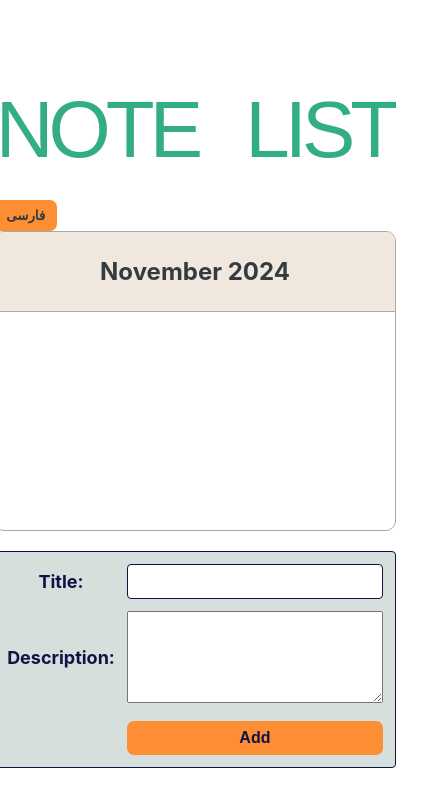
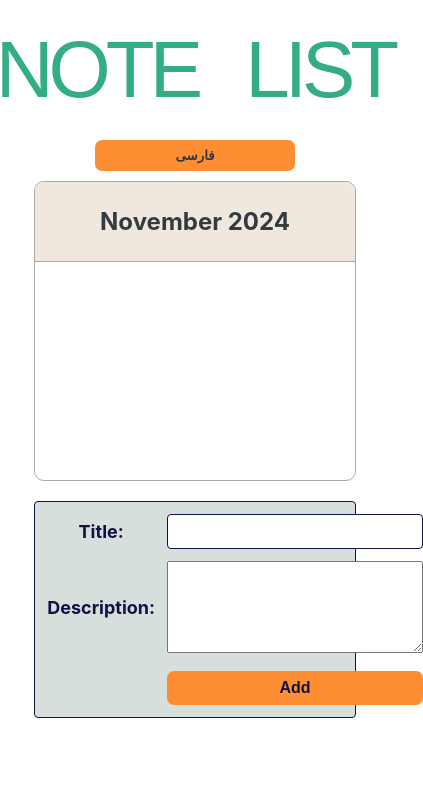
Before and after one commit to javadab1995/note-book, a React (Create React App) app: page / in a window 390 px wide. Shown: the top 806 px of the page, 423 px wide, since content can reach past the window. Built offline with nearby package versions, Linux system fonts and the light colour scheme; a web font is replaced by a local one.

Commit message:
responsive

```diff
--- a/src/App.js
+++ b/src/App.js
@@ -49,7 +49,7 @@ export default function App() {
   return (
       <div className="App">
       <Header text={translations[language].header} />
-      <Button onClick={toggleLanguage}>{language === "en" ? "فارسی" : "English"}</Button>
+      <Button  onClick={toggleLanguage}>{language === "en" ? "فارسی" : "English"}</Button>
       <Table items={items} onDeleteItem={handleDeleteItem} onDeleteList={handleDeleteList} translations={translations[language]} />
       <FormAddItem onAddItem={handleAddItem} translations={translations[language]} />
     </div>
--- a/src/Button.js
+++ b/src/Button.js
@@ -1,3 +1,3 @@
 export function Button({ children, onClick }) {
-  return <button onClick={onClick} className="button">{children}</button>;
+  return <button onClick={onClick} className="button btn">{children}</button>;
 }
--- a/src/index.css
+++ b/src/index.css
@@ -56,8 +56,6 @@ h1 {
   cursor: pointer;
   transition: 0.3s;
 }
-
-
 
 .form-add-sub .button:hover {
   background-color: var(--color-light);
@@ -197,10 +195,6 @@ form {
   font-size: 18px;
   font-weight: 700;
 }
-.form-split-bill {
-  grid-template-columns: 1fr 12rem;
-  padding: 3.2rem 4rem;
-}
 
 label {
   font-weight: 700;
@@ -244,3 +238,28 @@ form h2 {
   letter-spacing: -0.5px;
   margin-bottom: 1.6rem;
 }
+
+
+@media (max-width: 480px) {
+ .App{
+  width: 100%;
+  height: 100vh;
+ }
+
+ .table{
+  display: flex;
+  width: 80%;
+  justify-self:center;
+ }
+ form{
+  width: 80%;
+  justify-self: center;
+ }
+ .btn{
+  display: flex;
+  justify-self: center;
+  margin-bottom: 10px;
+  width: 50%;
+ justify-content: center;
+ }
+}
```
Also changed, not shown: package.json (line endings or trailing spaces).
